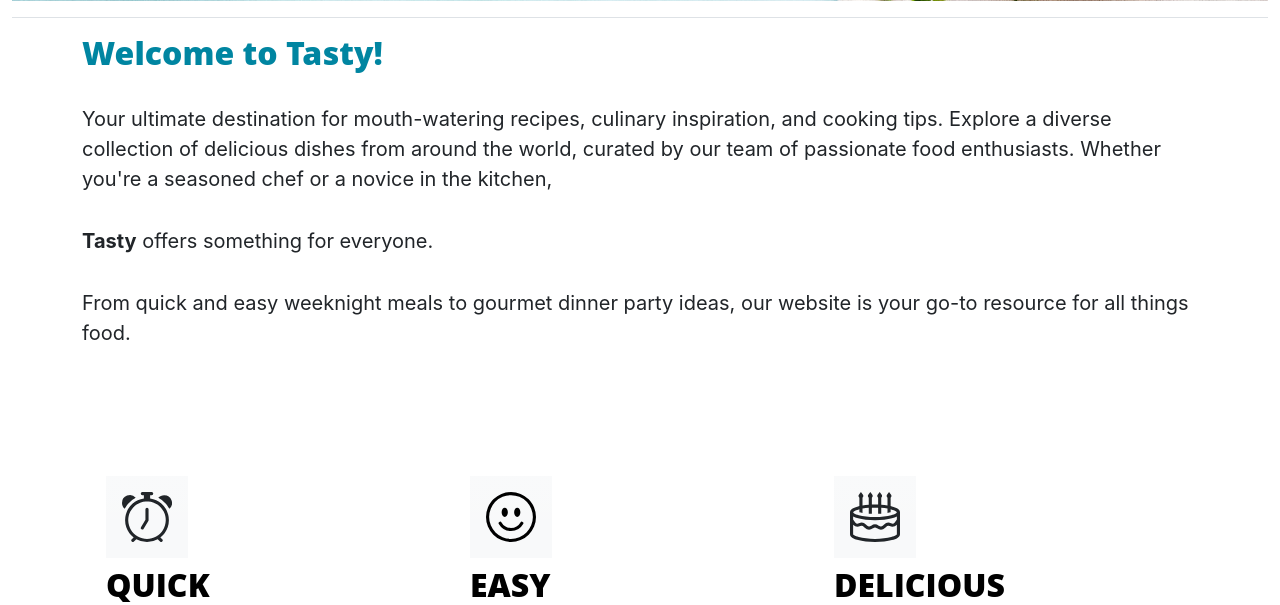
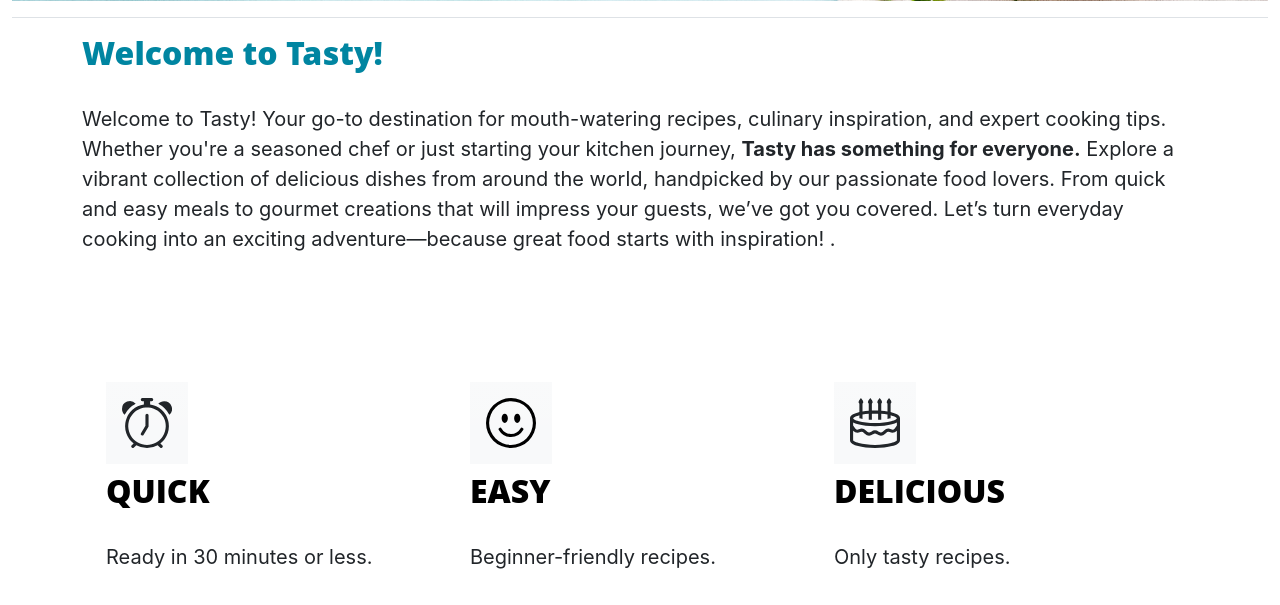
Before and after one commit to annaborkowska28/Tasty-Recipes-and-Grocery-List-RapidAPI-Flask, a Flask app: page / in a window 1280 px wide. Shown: the part 768-1373 px from the top of the page. Run offline with Flask 3, Linux system fonts and the light colour scheme; some libraries are stand-ins or nearby versions.

Commit message:
updated index.html

```diff
--- a/templates/index.html
+++ b/templates/index.html
@@ -19,11 +19,11 @@
   <article class="blog-post">
     <h2 class="blog-post-title">Welcome to Tasty!</h2>
 
-    <p> Your ultimate destination for mouth-watering recipes, culinary inspiration, and cooking tips.
-        Explore a diverse collection of delicious dishes from around the world, curated by our team of passionate food enthusiasts.
-        Whether you're a seasoned chef or a novice in the kitchen,
-      <p> <strong>Tasty</strong>  offers something for everyone.</p>
-        From quick and easy weeknight meals to gourmet dinner party ideas, our website is your go-to resource for all things food.</p>
+    <p> Welcome to Tasty!
+Your go-to destination for mouth-watering recipes, culinary inspiration, and expert cooking tips. Whether you're a seasoned chef or just starting your kitchen journey, <strong>Tasty has something for everyone.</strong>
+Explore a vibrant collection of delicious dishes from around the world, handpicked by our passionate food lovers. From quick and easy meals to gourmet creations that will impress your guests, we’ve got you covered.
+Let’s turn everyday cooking into an exciting adventure—because great food starts with inspiration!
+.</p>
    </article>
 
 <div class="container px-4 py-5" id="featured-3">
```
